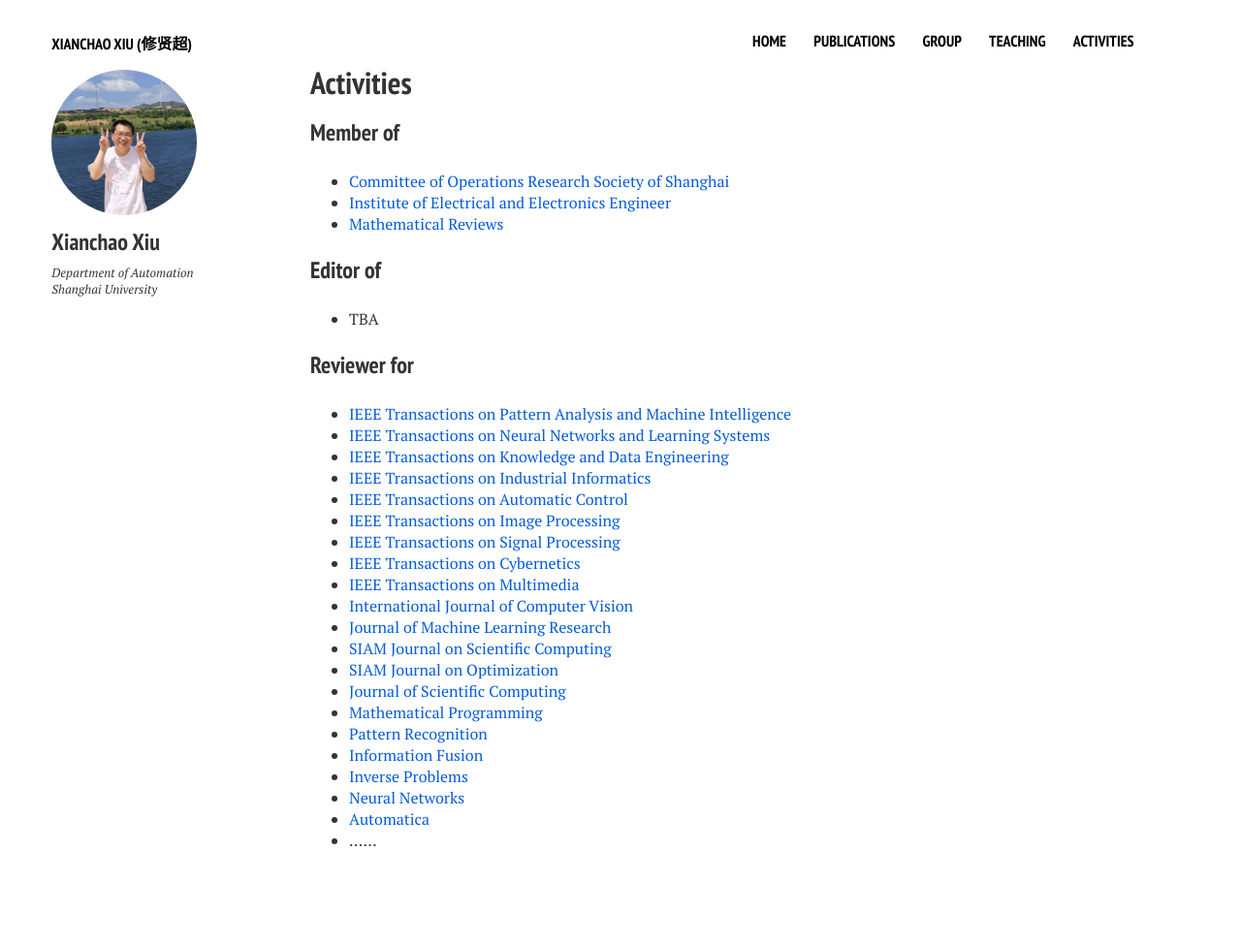
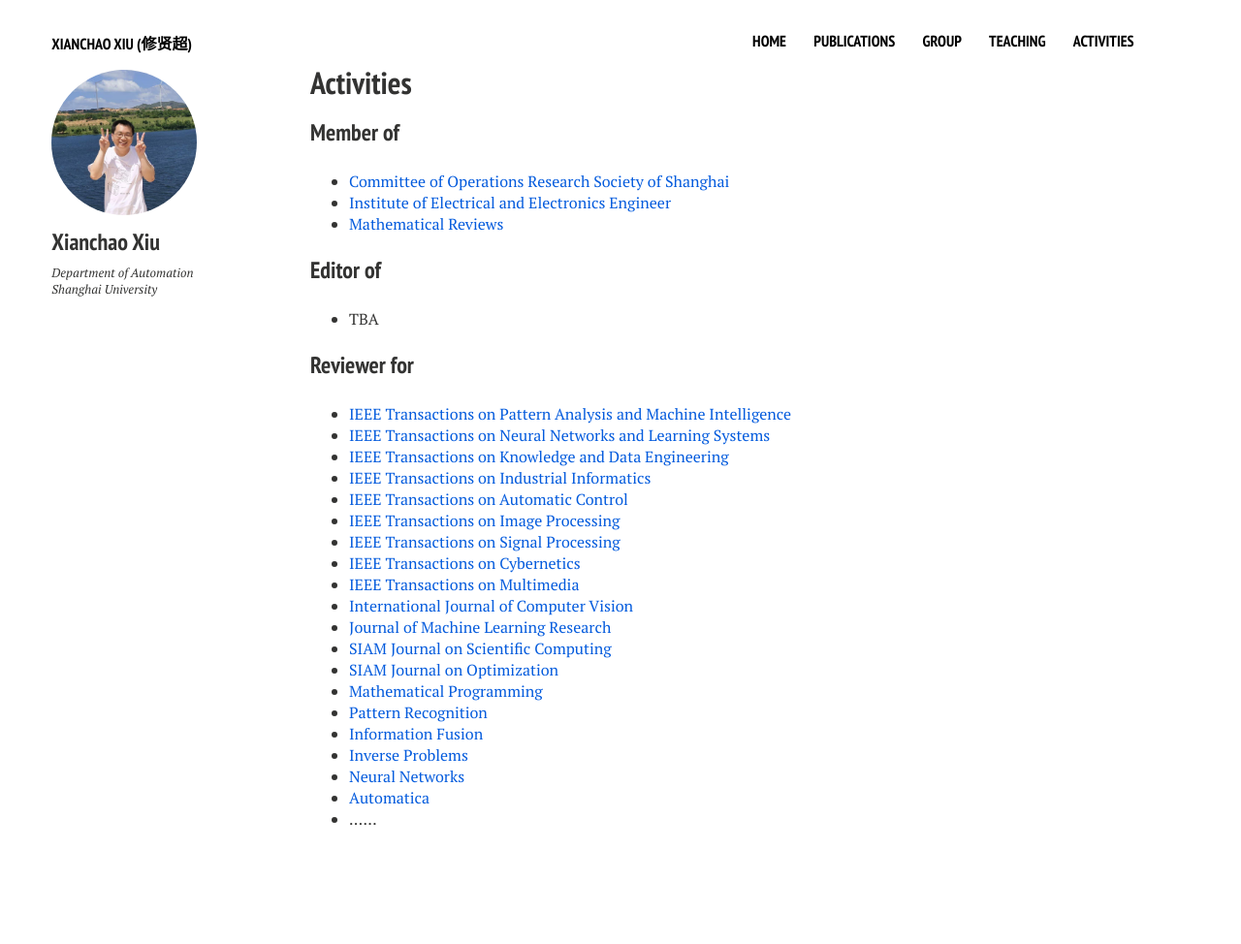
Before and after one commit to xianchaoxiu/xianchaoxiu.github.io, a Jekyll site: the page built from activities/index.md, in a window 1280 px wide. Shown: the whole page at 97% size. Built offline with Jekyll 4.4.1, drawn with Linux system fonts in a browser that asks for light colours; nearby versions of some CDN libraries; after the commit the page ends 952 px from its top, so only the background shows below that.

Commit message:
Update index.md

```diff
--- a/activities/index.md
+++ b/activities/index.md
@@ -32,7 +32,6 @@ share: false
 * <a href="https://www.jmlr.org" class="textlink" target="_blank">Journal of Machine Learning Research</a> <br>
 * <a href="https://www.siam.org/publications/siam-journals/siam-journal-on-scientific-computing/" class="textlink" target="_blank">SIAM Journal on Scientific Computing</a> <br>
 * <a href="https://www.siam.org/publications/siam-journals/siam-journal-on-optimization/" class="textlink" target="_blank">SIAM Journal on Optimization</a> <br>
-* <a href="https://link.springer.com/journal/10915" class="textlink" target="_blank">Journal of Scientific Computing</a> <br>
 * <a href="https://link.springer.com/journal/10107" class="textlink" target="_blank">Mathematical Programming</a> <br>
 * <a href="https://www.sciencedirect.com/journal/pattern-recognition" class="textlink" target="_blank">Pattern Recognition</a> <br>
 * <a href="https://www.sciencedirect.com/journal/information-fusion" class="textlink" target="_blank">Information Fusion</a> <be>
```
